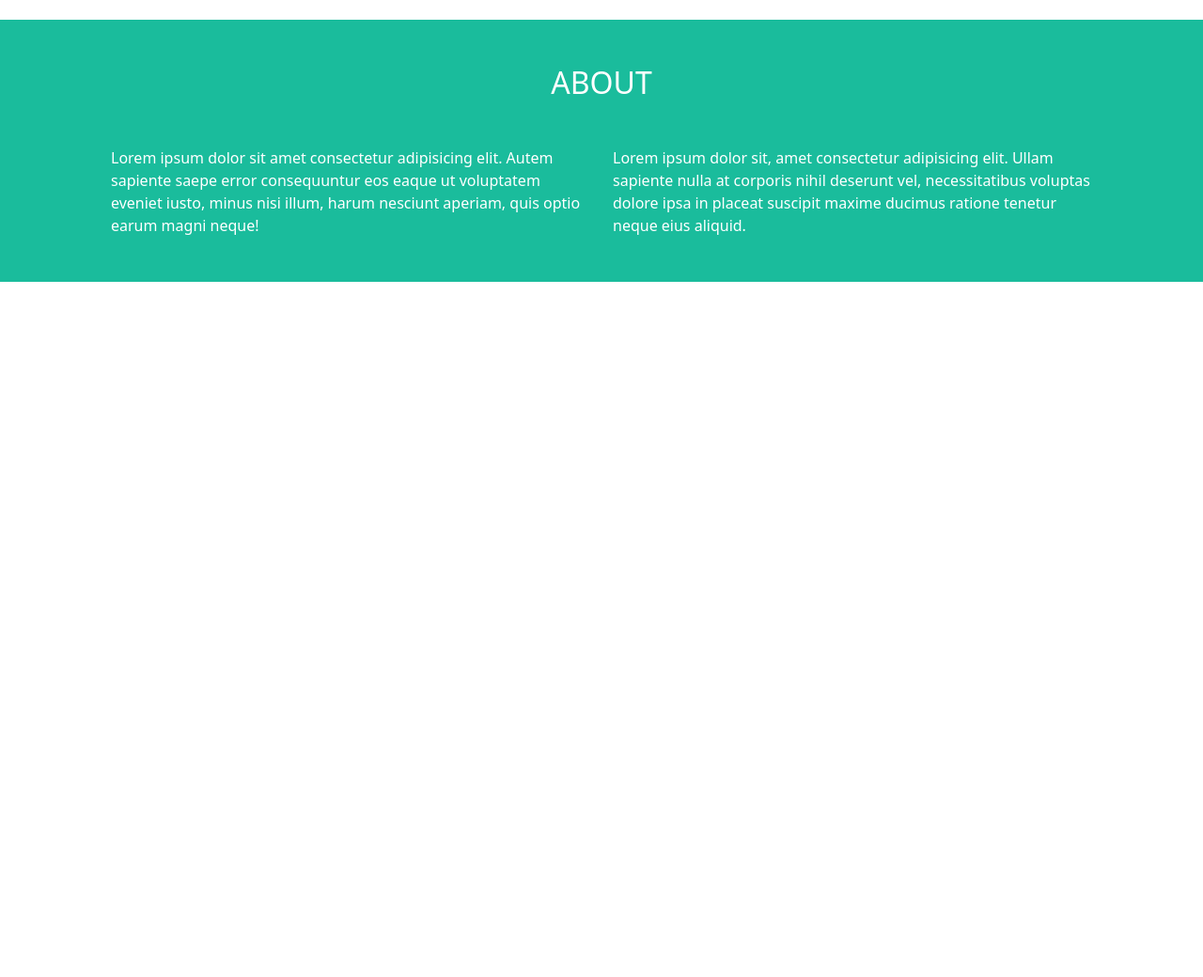
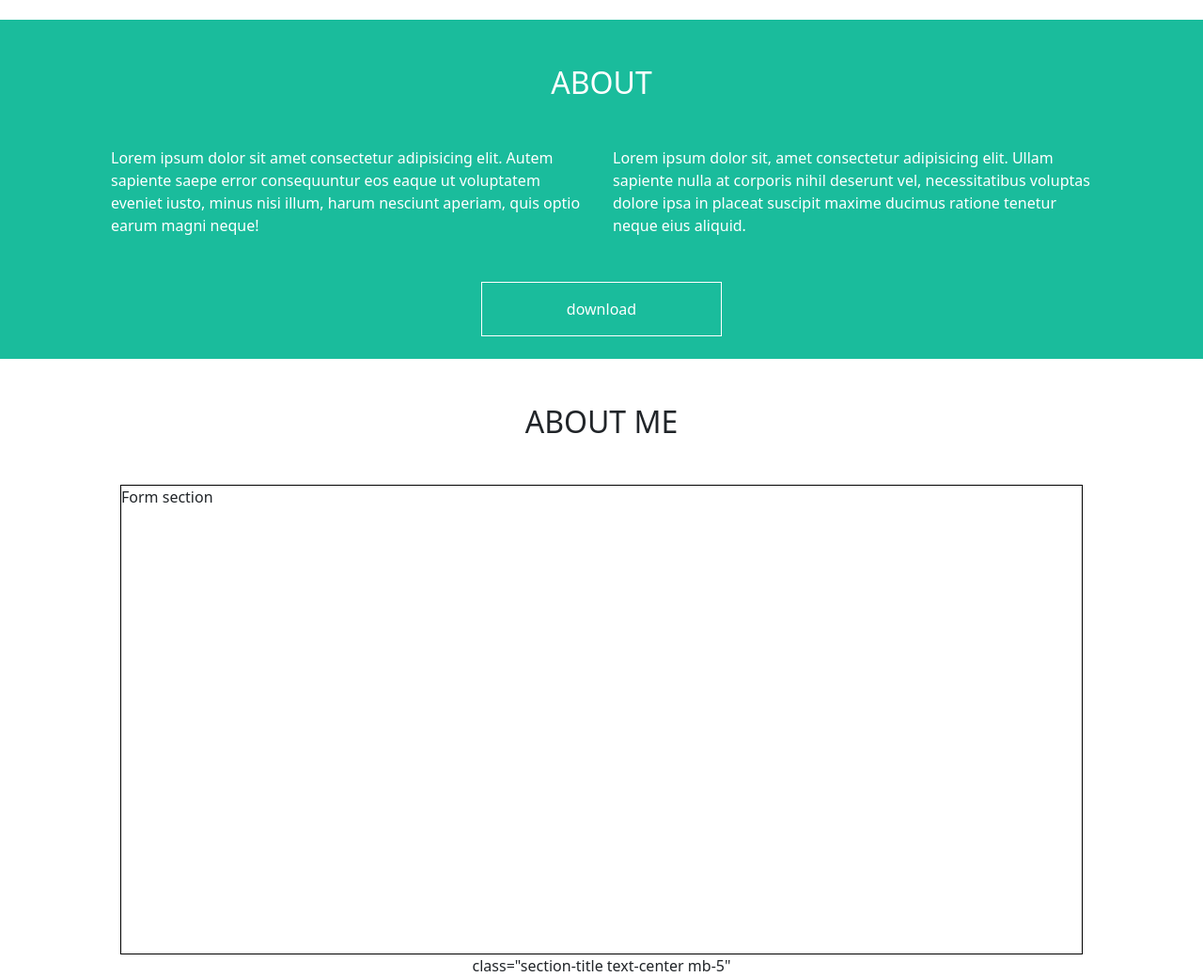
Before and after one commit to GianmarcoDandrea/html-css-bootstrap-freelancer, a plain HTML site: page index.html in a window 1280 px wide. Shown: the part 1325-2365 px from the top of the page at 94% size. Before the commit the page ends 1625 px from the top, so only its background shows below. Drawn offline with nearby package versions, Linux system fonts and the light colour scheme.

Commit message:
add: contact me section

```diff
--- a/css/style.css
+++ b/css/style.css
@@ -113,4 +113,18 @@ nav {
     color: var(--primary-text-color);
 }
 
+/* debug */
+.download-btn {
+    width: 20%;
+    border: 1px solid white;
+}
+/* /debug */
+
+
 /******************* CONTACT ME ************/
+.form-section {
+    width: 80%;
+    /* debug */
+    height: 500px;
+    border: 1px solid black;
+}
--- a/index.html
+++ b/index.html
@@ -72,7 +72,7 @@
         </div>
 
         <!-- ABOUT -->
-        <div class="about d-flex flex-center">
+        <div class="about d-flex flex-center flex-column">
 
             <div class="container my-5 px-5">
 
@@ -93,10 +93,19 @@
                     </div>
                 </div>
             </div>
+
+            <div class="download-btn p-3 text-center mb-4">download</div>
         </div>
 
         <!-- CONTACT ME -->
+        <div class="contact-me d-flex flex-column flex-center">
+            <h2 class="section-title text-center my-5">ABOUT ME</h2>
 
+            <div class="form-section">
+                Form section
+            </div>
+            class="section-title text-center mb-5"
+        </div>
 
     </main>
 
```
